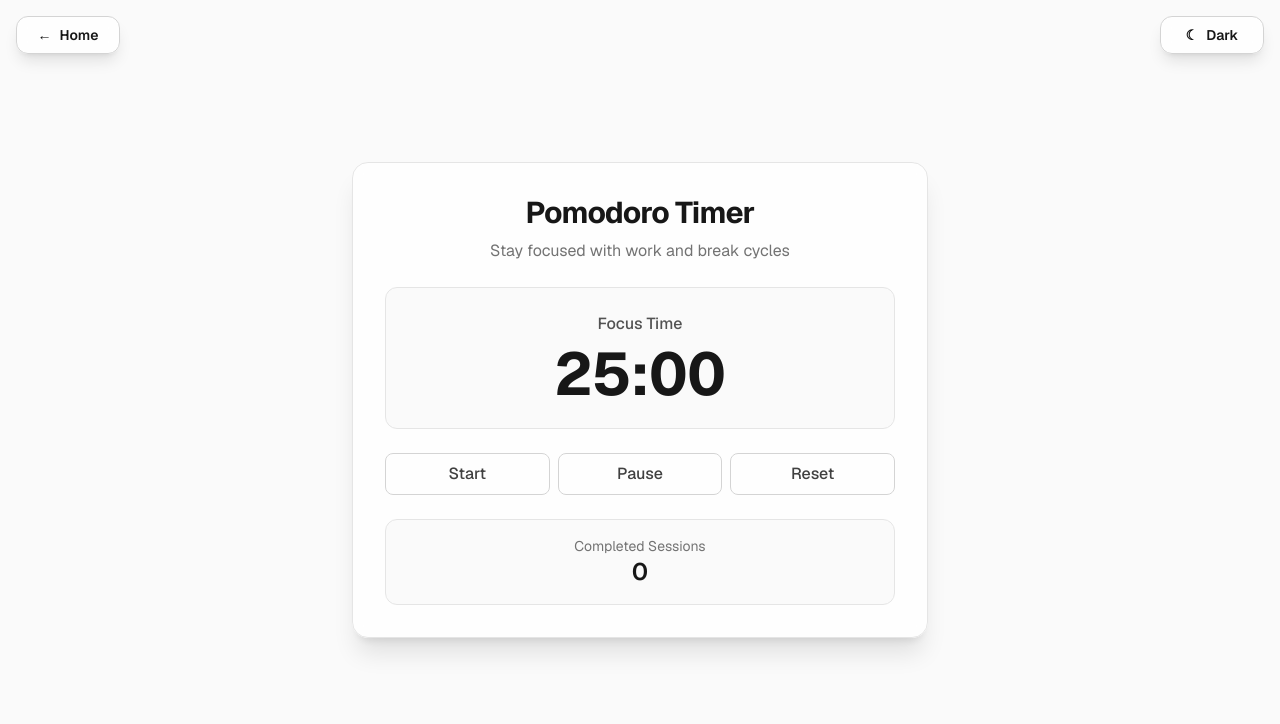
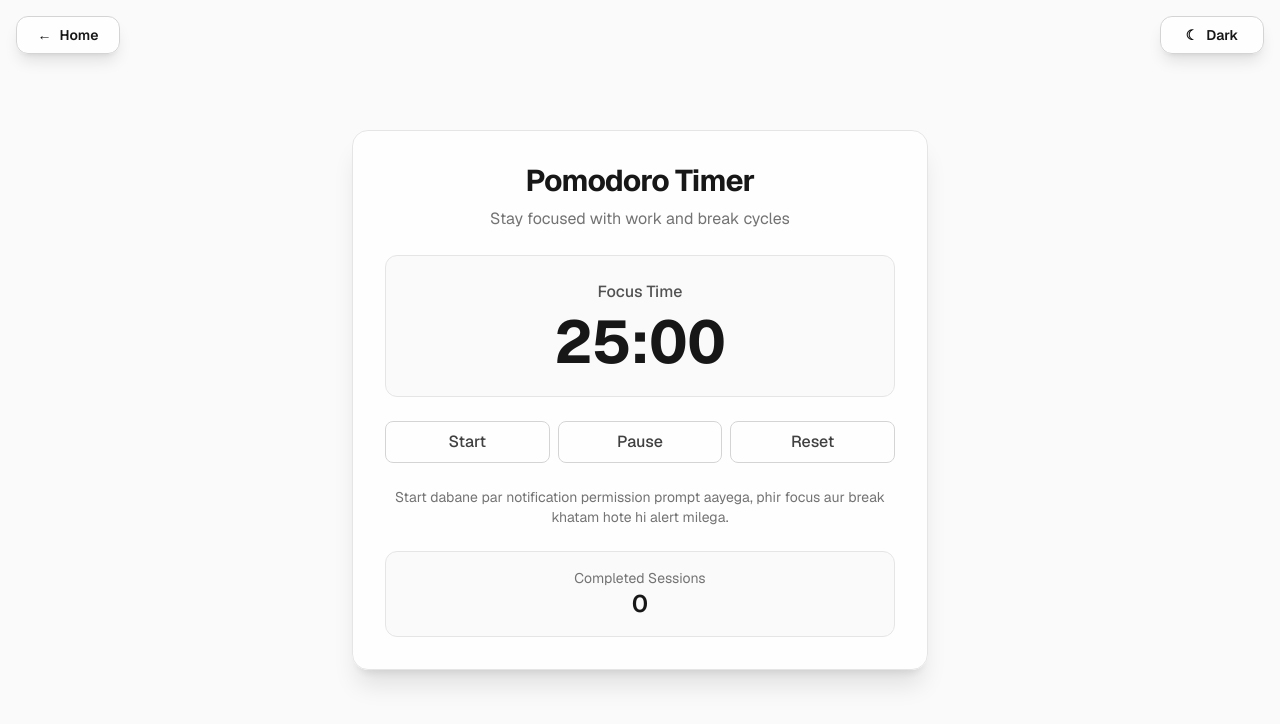
Before and after one commit to ius-sharma/boring-tools, a Next.js app: page /pomodoro-timer in a window 1280 px wide. Shown: the top 724 px of the page. Built offline with nearby package versions, Linux system fonts and the light colour scheme.

Commit message:
docs: note pomodoro notifications

```diff
--- a/app/pomodoro-timer/page.jsx
+++ b/app/pomodoro-timer/page.jsx
@@ -131,6 +131,10 @@ export default function PomodoroTimer() {
           </button>
         </div>
 
+        <p className="text-center text-xs sm:text-sm text-neutral-500">
+          Start dabane par notification permission prompt aayega, phir focus aur break khatam hote hi alert milega.
+        </p>
+
         <div className="w-full p-4 border border-neutral-200 rounded-xl bg-neutral-50 text-center">
           <p className="text-sm text-neutral-500">Completed Sessions</p>
           <p className="text-2xl font-semibold text-neutral-900">{sessions}</p>
```
Also changed, not shown: 1 other file (tests, documents, lock files or other folders).
